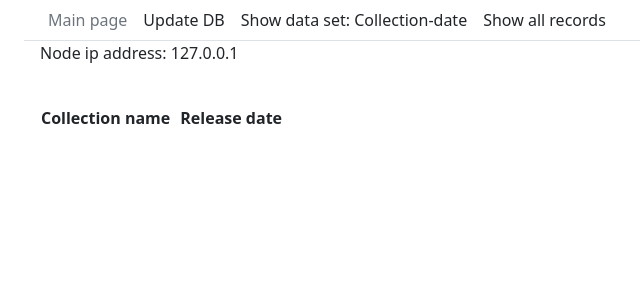
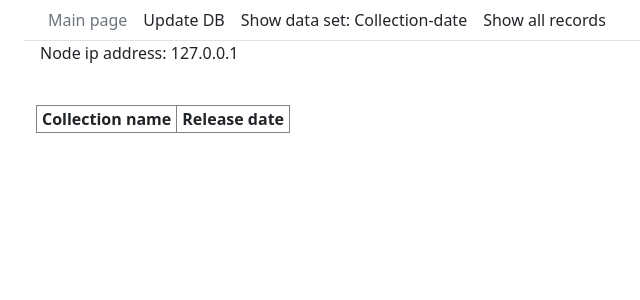
Before and after one commit to sofinan/api_hw, a Flask app: page /display in a window 1280 px wide. Shown: the top 300 px of the page, without its empty margins (46-686 px from the left). Run offline with Flask 2, Linux system fonts and the light colour scheme; data that the repository does not hold is empty.

Commit message:
table 10

```diff
--- a/static/css/main.css
+++ b/static/css/main.css
@@ -6,5 +6,5 @@ tbody, td, tfoot, th, thead, tr {
     border-style: solid;
     padding-left: 5px;
     padding-right: 5px;
-    border-width: 1;
+    border-width: 1px;
 }
```
